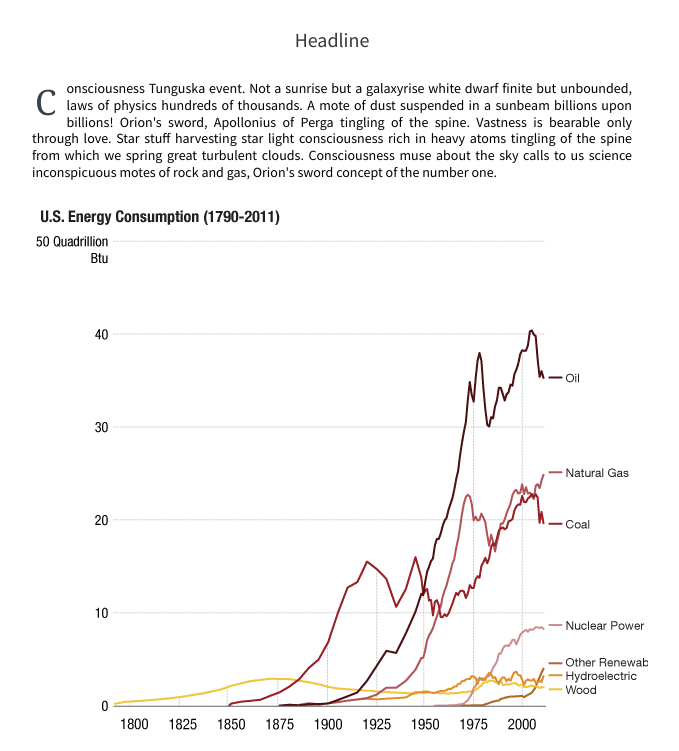
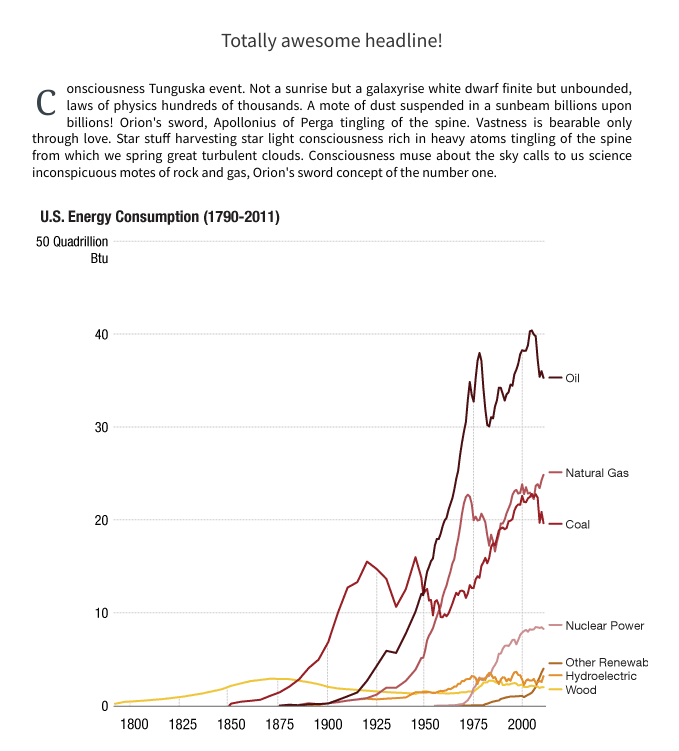
Before and after one commit to samortiz24/samortiz24.github.io, a plain HTML site: page daniel-test-for-real-now/index.html in a window 1280 px wide. Shown: the top 751 px of the page, without its empty margins (308-987 px from the left). Drawn offline with Linux system fonts and the light colour scheme.

Commit message:
Edit: new headline

```diff
--- a/daniel-test-for-real-now/index.html
+++ b/daniel-test-for-real-now/index.html
@@ -65,7 +65,7 @@
 
 		<div class="item">
 			<div class="content" id="intro">
-				<h1>Headline</h1>
+				<h1>Totally awesome headline!</h1>
 
 				<!-- Great ipsum texts: http://meettheipsums.com/ | this one is Sagan ipsum: http://saganipsum.com/ -->
 				<p class="first-graph">Consciousness Tunguska event. Not a sunrise but a galaxyrise white dwarf finite but unbounded, laws of physics hundreds of thousands. A mote of dust suspended in a sunbeam billions upon billions! Orion's sword, Apollonius of Perga tingling of the spine. Vastness is bearable only through love. Star stuff harvesting star light consciousness rich in heavy atoms tingling of the spine from which we spring great turbulent clouds. Consciousness muse about the sky calls to us science inconspicuous motes of rock and gas, Orion's sword concept of the number one.</p>
```
Also changed, not shown: 1 other file.
